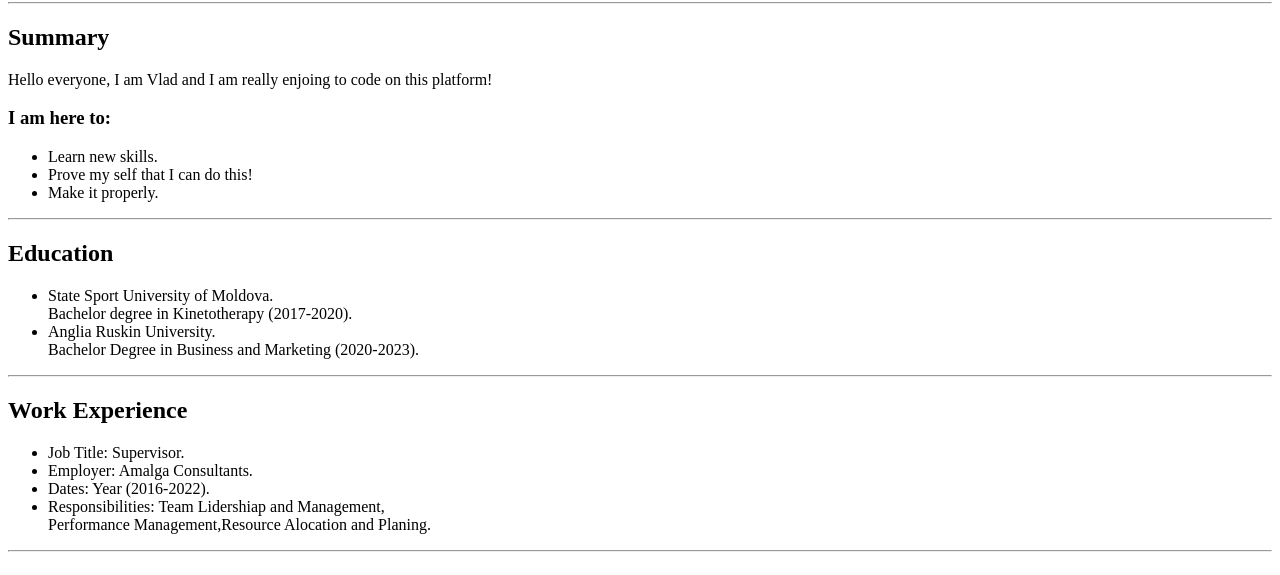
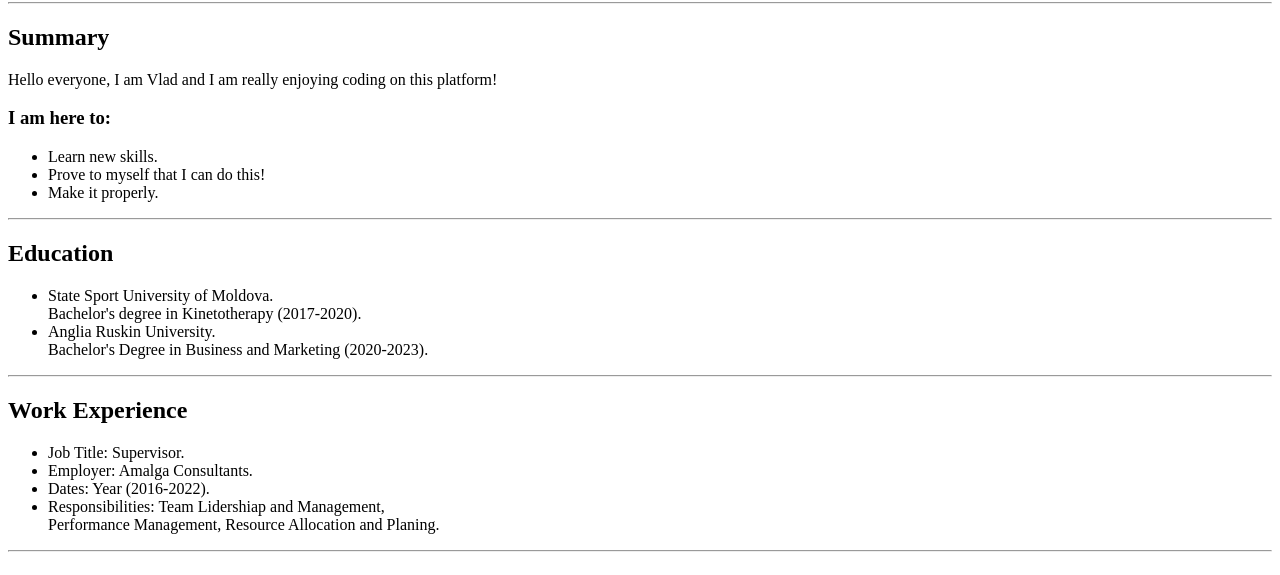
Before and after one commit to VladTeut/html.capston-project, a plain HTML site: page index.html in a window 1280 px wide. Shown: the part 290-865 px from the top of the page. Drawn offline with Linux system fonts and the light colour scheme.

Commit message:
Update index.html

```diff
--- a/index.html
+++ b/index.html
@@ -1,6 +1,5 @@
 <!DOCTYPE html>
 <html lang="en">
-
 <head>
     <meta charset="UTF-8">
     <title>My Resume</title>
@@ -10,21 +9,21 @@
     <h1>Vlad Teut</h1>
     <hr>
     <h2>Summary</h2>
-    <p>Hello everyone, I am Vlad and I am really enjoing to code on this
+    <p>Hello everyone, I am Vlad and I am really enjoying coding on this
         platform!</p>
     <p>
         <h3>I am here to:</h3>
         <ul>
            <li>Learn new skills.</li>
-           <li>Prove my self that I can do this!</li>
+           <li>Prove to myself that I can do this!</li>
            <li>Make it properly.</li>
         </ul>
     </p>
     <hr/>
     <h2>Education</h2>
     <ul>
-        <li>State Sport University of Moldova.<br>Bachelor degree in Kinetotherapy (2017-2020).</li>
-        <li>Anglia Ruskin University.<br> Bachelor Degree in Business and Marketing (2020-2023).</li>
+        <li>State Sport University of Moldova.<br> Bachelor's degree in Kinetotherapy (2017-2020).</li>
+        <li>Anglia Ruskin University.<br> Bachelor's Degree in Business and Marketing (2020-2023).</li>
     </ul>
     <hr>
     <h2>Work Experience</h2>
@@ -33,7 +32,7 @@
         <li>Employer: Amalga Consultants.</li>
         <li>Dates: Year (2016-2022).</li>
         <li>Responsibilities: Team Lidershiap and Management,<br>
-            Performance Management,Resource Alocation and Planing.</li>
+            Performance Management, Resource Allocation and Planing.</li>
     </ul>
     <hr>
     <h2>Skills</h2>
@@ -54,7 +53,7 @@
             as taught by Infinite Skills on Udemy. The certificate <br>
             indicates the entire course was completed as validated <br>
             by the student. The course duration represents the total <br>
-            video hours of the course at time of most recent completion.</p>
+            video hours of the course at the time of most recent completion.</p>
     </ol>
     <hr>
     <h2>Other</h2>
```
